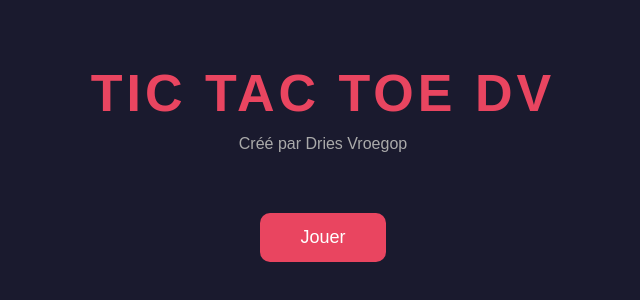
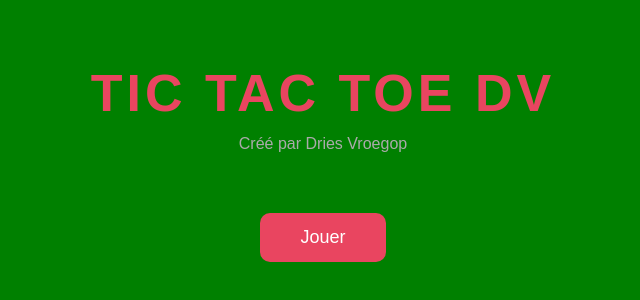
Before and after one commit to DriesVroegop/tictactoe-dv, a website: page public/index.html in a window 1280 px wide. Shown: the part 238-538 px from the top of the page, without its empty margins (317-957 px from the left). Drawn offline with nearby package versions, Linux system fonts and the light colour scheme; no server answers.

Commit message:
fond vert

```diff
--- a/public/index.html
+++ b/public/index.html
@@ -11,7 +11,7 @@
       align-items: center;
       justify-content: center;
       height: 100vh;
-      background: #1a1a2e;
+      background: green;
       color: white;
     }
 
```
